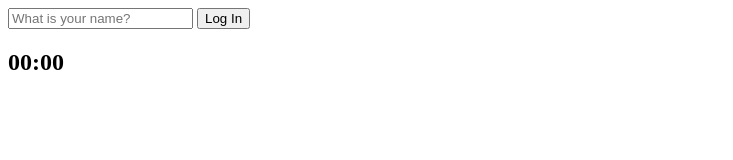
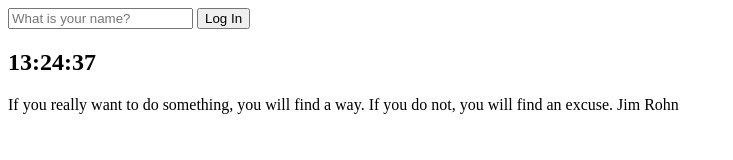
Before and after one commit to HYHYJ/momentum, a plain HTML site: page index.html in a window 1280 px wide. Shown: the whole page, without its empty margins (0-733 px from the left). Drawn offline with Linux system fonts and the light colour scheme.

Commit message:
23.04.06-2

```diff
--- a/index.html
+++ b/index.html
@@ -17,9 +17,15 @@
       />
       <input type="submit" value="Log In" />
     </form>
-    <h2 id="clock">00:00</h2>
+    <h2 id="clock">00:00:00</h2>
     <h1 id="greeting" class="hidden"></h1>
+    <div id="quote">
+      <span></span>
+      <span></span>
+    </div>
     <script src="js/greetings.js"></script>
     <script src="js/clock.js"></script>
+    <script src="js/quotes.js"></script>
+    <script src="js/background.js"></script>
   </body>
 </html>
--- a/js/clock.js
+++ b/js/clock.js
@@ -1,7 +1,12 @@
 const clock = document.querySelector("h2#clock");
 
-function sayHello() { // 이 함수를 매 2초마다 실행
-    console.log("hello");
+function getClock() { // 이 함수를 매 2초마다 실행
+    const date = new Date();
+    const hours = String(date.getHours()).padStart(2, "0");
+    const minutes = String(date.getMinutes()).padStart(2, "0");
+    const seconds = String(date.getSeconds()).padStart(2, "0");
+
+    clock.innerText = `${hours}:${minutes}:${seconds}`;
 }
-
-setInterval(sayHello, 5000); //(무엇을 반복할껀지, 몇초) 지정한 초마다 업데이트
+getClock()
+setInterval(getClock, 1000); //(무엇을 늦게 보이게 할껀지, 몇초) 지정한 초뒤에 보임
--- /dev/null
+++ b/js/quotes.js
@@ -0,0 +1,50 @@
+const quotes = [
+    {
+     quote: 'I never dreamed about success, I worked for it',
+     author: 'Estee Lauder'
+    },
+    {
+    quote: 'Do not try to be original, just try to be good.',
+    author: 'Paul Rand'
+    },
+    {
+    quote: 'Do not be afraid to give up the good to go for the great',
+    author: 'John D. Rockefeller'
+    },
+    {
+    quote: 'If you cannot fly then run. If you cannot run, then walk. And if you cannot walk, then crawl, but whatever you do, you have to keep moving forward.',
+    author: 'Martin Luther King Jr.'
+    },
+    {
+    quote: 'Our greatest weakness lies in giving up. The most certain way to succeed is always to try just one more time.',
+    author: 'Thomas Edison'
+    },
+    {
+    quote: 'The fastest way to change yourself is to hang out with people who are already the way you want to be',
+    author: 'REid Hoffman'
+    },
+    {
+    quote: 'Money is like gasoline during a road trip. You do not want to run out of gas on your trip, but you are not doing a tour of gas stations',
+    author: 'Tim O Reilly'
+    },
+     {
+    quote: 'Some people dream of success, while other people get up every morning and make it happen',
+    author: 'Wayne Huizenga'
+    },
+    {
+    quote: 'The only thing worse than starting something and falling.. is not starting something',
+    author: 'SEth Godin'
+    },
+    {
+    quote: 'If you really want to do something, you will find a way. If you do not, you will find an excuse.',
+    author: 'Jim Rohn'
+    },
+];
+
+const quote = document.querySelector("#quote span:first-child")
+const author = document.querySelector("#quote span:last-child")
+
+const todaysQuote = quotes[Math.floor(Math.random() * quotes.length)];
+
+quote.innerText = todaysQuote.quote;
+author.innerText = todaysQuote.author;
```
Also changed, not shown: js/background.js (added).
